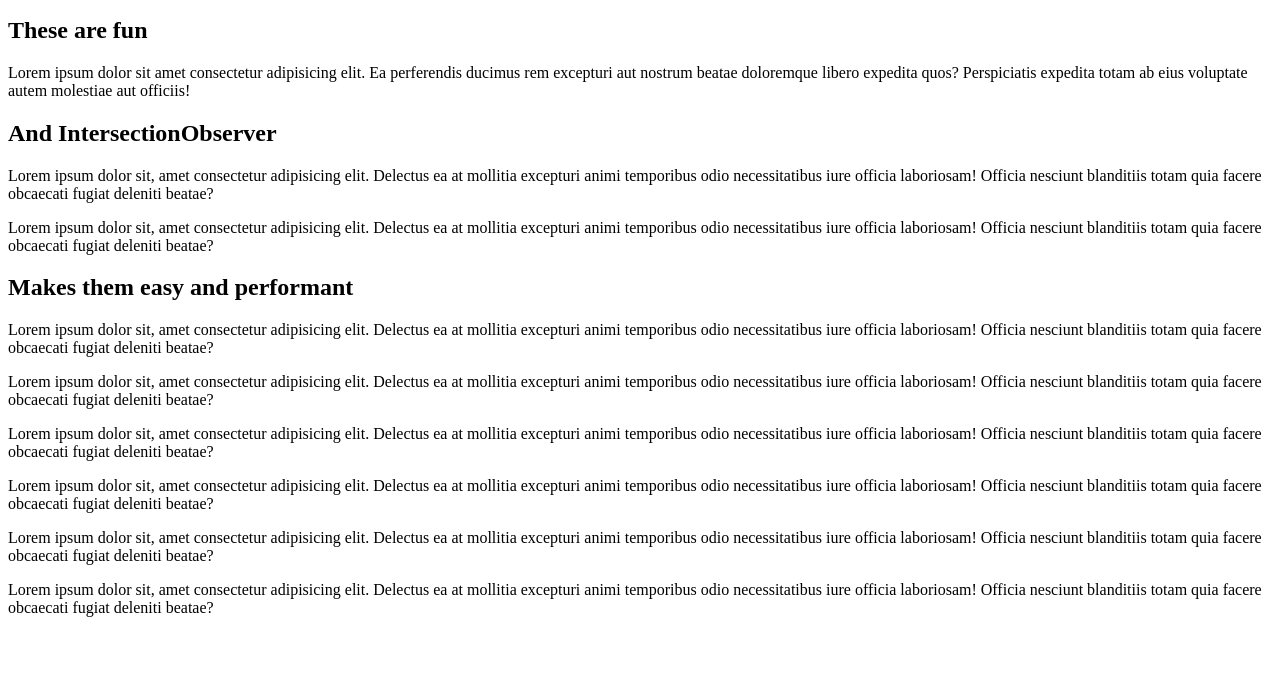
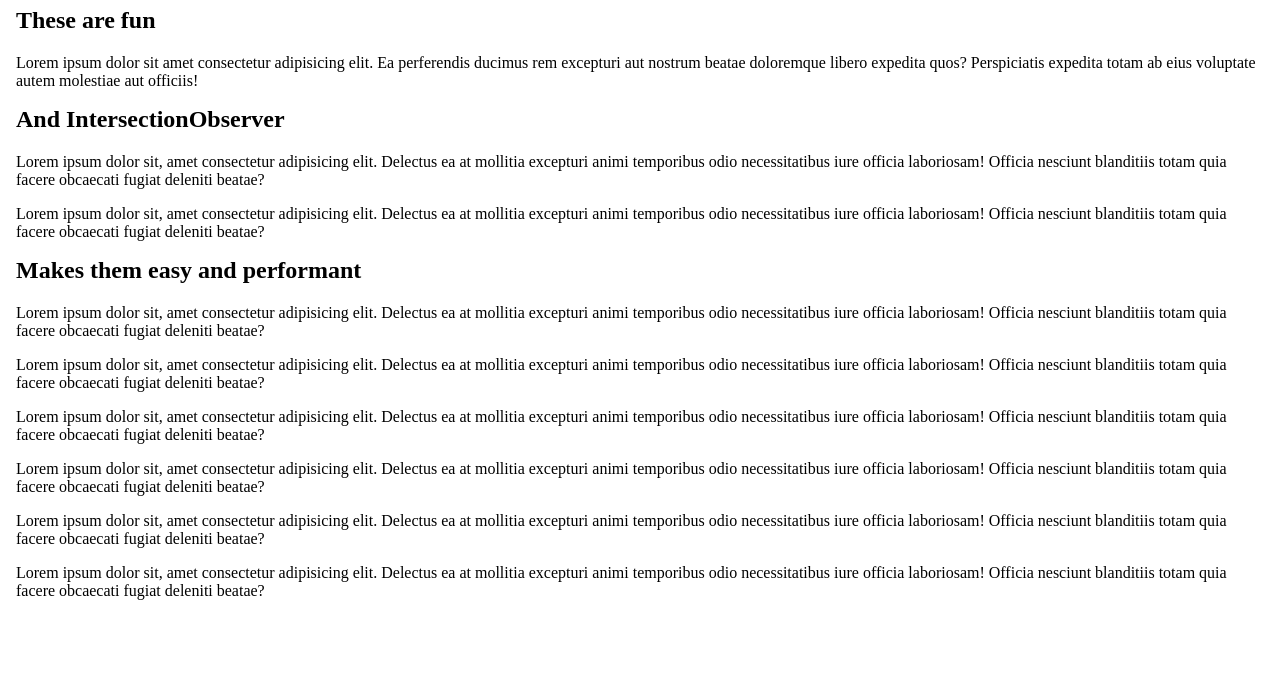
Before and after one commit to jeromecoupe/scrolltriggered_css_animations, a website with bundled scripts: page index.html in a window 1280 px wide. Shown: the part 119-800 px from the top of the page. Built offline with nearby package versions, Linux system fonts and the light colour scheme.

Commit message:
nuke block start margins

```diff
--- a/css/styles.css
+++ b/css/styles.css
@@ -7,10 +7,22 @@
 }
 
 /* =================================================
+=nuke margins
+================================================= */
+*,
+*::before,
+*::after {
+  margin-block-start: 0;
+}
+
+/* =================================================
 =body
 ================================================= */
 
 body {
+  margin: 0;
+  padding: 1rem;
+
   /* prevent horizontal scrollbars */
   overflow-x: hidden;
 }
```
